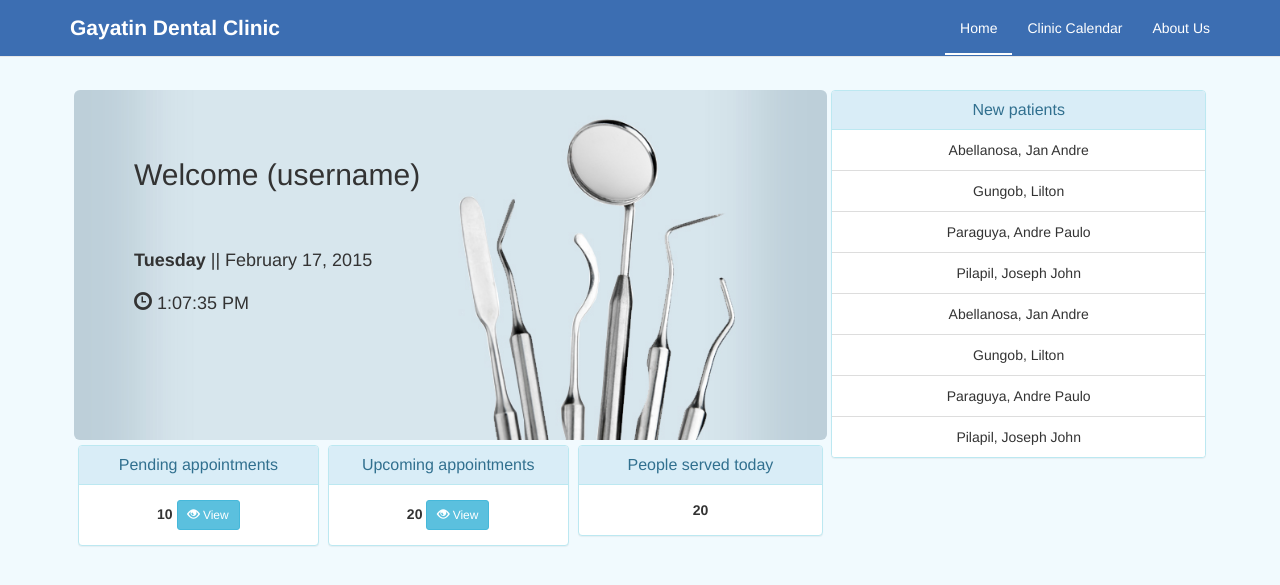
After one commit to pagongparaguya/capstone, a CodeIgniter app: page /capstone/index.php/cadmin/view_dashboard in a window 1280 px wide. The commit adds this page. Shown: the top 585 px of the page. Run offline with CodeIgniter, Linux system fonts and the light colour scheme; some libraries are stand-ins or nearby versions.

Commit message:
UPDATED VIEWS: header, dashboard || UPDATED CONTROLLER: cadmin || UPDATED CSS: customized || Removed services.php and added dashboard.php

```diff
--- a/application/controllers/cadmin.php
+++ b/application/controllers/cadmin.php
@@ -473,6 +473,8 @@ class Cadmin extends CI_Controller{
 		}
    	}
 
-
+   	public function view_dashboard(){
+   		$this->load->view('dashboard');
+   	}
 }
 ?>
--- /dev/null
+++ b/application/views/dashboard.php
@@ -0,0 +1,90 @@
+<?php $this->load->view('header', array('num' => 0, 'title' => 'Dashboard')); ?>
+<div class="col-xs-12" style="margin-top:20px">
+  <div class="col-xs-8">
+    <div class="jumbotron dboard-jumbotron" style="margin-bottom:5px; height: 350px">
+      <h2>Welcome (username)</h2>
+      <div id="clockbox"></div>
+    </div>
+    <div class="col-xs-12" style="display:inline-flex">
+      <div class="col-xs-4">
+        <div class="panel panel-info text-center" style="margin-right:5px">
+          <div class="panel-heading">
+            <h3 class="panel-title">Pending appointments</h3>
+          </div>
+          <div class="panel-body">
+            <strong>10</strong>
+            <a class="btn btn-info btn-sm" href="<?php echo base_url();?>appointment/view_appointment_queue" role="button">
+            <span class="glyphicon glyphicon-eye-open"></span> View
+            </a>
+          </div>
+        </div>
+      </div>
+      <div class="col-xs-4">
+        <div class="panel panel-info text-center" style="margin-right:5px">
+          <div class="panel-heading">
+            <h3 class="panel-title">Upcoming appointments</h3>
+          </div>
+          <div class="panel-body">
+            <strong>20</strong>
+            <a class="btn btn-info btn-sm" href="<?php echo base_url();?>appointment/view_upcoming_appointments" role="button">
+            <span class="glyphicon glyphicon-eye-open"></span> View
+            </a>
+          </div>
+      </div>
+      </div>
+      <div class="col-xs-4">
+        <div class="panel panel-info text-center">
+          <div class="panel-heading">
+            <h3 class="panel-title">People served today</h3>
+          </div>
+          <div class="panel-body">
+            <strong>20</strong>
+          </div>
+        </div>
+      </div>
+    </div>
+  </div>
+  <div class="col-xs-4">
+    <div class="panel panel-info text-center">
+        <div class="panel-heading">
+          <h3 class="panel-title">New patients</h3>
+        </div>
+        <div class="list-group list-grp-services">
+                <li class="list-group-item">Abellanosa, Jan Andre</li>
+                <li class="list-group-item">Gungob, Lilton</li>
+                <li class="list-group-item">Paraguya, Andre Paulo</li>
+                <li class="list-group-item">Pilapil, Joseph John</li>
+                <li class="list-group-item">Abellanosa, Jan Andre</li>
+                <li class="list-group-item">Gungob, Lilton</li>
+                <li class="list-group-item">Paraguya, Andre Paulo</li>
+                <li class="list-group-item">Pilapil, Joseph John</li>
+              </div>
+      </div>
+  </div>
+</div>
+<?php $this->load->view('footer');?>
+<script type="text/javascript">
+    tday=new Array("Sunday","Monday","Tuesday","Wednesday","Thursday","Friday","Saturday");
+    tmonth=new Array("January","February","March","April","May","June","July","August","September","October","November","December");
+
+      function GetClock(){
+        var d=new Date();
+        var nday=d.getDay(),nmonth=d.getMonth(),ndate=d.getDate(),nyear=d.getYear(),nhour=d.getHours(),nmin=d.getMinutes(),nsec=d.getSeconds(),ap;
+
+               if(nhour==0){ap=" AM";nhour=12;}
+          else if(nhour<12){ap=" AM";}
+          else if(nhour==12){ap=" PM";}
+          else if(nhour>12){ap=" PM";nhour-=12;}
+
+          if(nyear<1000) nyear+=1900;
+          if(nmin<=9) nmin="0"+nmin;
+          if(nsec<=9) nsec="0"+nsec;
+
+          document.getElementById('clockbox').innerHTML="<br/><br/><h4><strong>"+tday[nday]+"</strong> || "+tmonth[nmonth]+" "+ndate+", "+nyear+" <br/><br/><span class='glyphicon glyphicon-time'></span> "+nhour+":"+nmin+":"+nsec+ap+"</h4>";
+      }
+
+      window.onload=function(){
+        GetClock();
+        setInterval(GetClock,1000);
+      }
+</script>
--- a/application/views/header.php
+++ b/application/views/header.php
@@ -50,13 +50,20 @@
                       <!-- Collect the nav links, forms, and other content for toggling -->
                       <div class="collapse navbar-collapse" id="bs-example-navbar-collapse-1">
                         <ul class="nav navbar-nav navbar-right">
-                                <li class="<?php if($num == 0): ?>active<?php endif;?>">
-                                    <a href="<?php echo base_url();?>">Home</a>
-                                </li>
+                                <?php if(!$this->session->userdata('username')){?>
+                                  <li class="<?php if($num == 0): ?>active<?php endif;?>">
+                                      <a href="<?php echo base_url();?>">Home</a>
+                                  </li>
+                                <?php }?>
 
+                                <?php if($this->session->userdata('username')){?>
+                                  <li class="<?php if($num == 0): ?>active<?php endif;?>">
+                                      <a href="<?php echo base_url();?>cadmin/view_dashboard">Home</a>
+                                  </li>
+                                <?php }?>
 
                                 <li class="<?php if($num == 1): ?>active<?php endif;?>">
-                                    <a href="<?php echo base_url();?>calendar/display">Clinic Schedule</a>
+                                    <a href="<?php echo base_url();?>calendar/display">Clinic Calendar</a>
                                 </li>
                                 <?php if($this->session->userdata('username')){?>
                                 <li class="dropdown <?php if($num == 7): ?>active<?php endif;?>">
@@ -73,16 +80,12 @@
 
                                 <?php if($this->session->userdata('handler')){?>
                                           <li class="<?php if($num == 5): ?>active<?php endif;?>"><a href="<?php echo base_url();?>cadmin/view_staffs">Users</a></li>
-                                      <?php }?>
+                                <?php }?>
 
                                 <li id="logout" class="buzz-out"><a href="<?php echo base_url();?>cadmin/logout">Logout</a></li>
 
                                 <?php }?>
                                 <?php if(!$this->session->userdata('username')){?>
-                                  <li class="<?php if($num == 6): ?>active<?php endif;?>">
-                                    <a href="<?php echo base_url();?>pages/services">Services</a>
-                                  </li>
-
                                   <li class="<?php if($num == 4): ?>active<?php endif;?>">
                                     <a href="<?php echo base_url();?>pages/about_us">About Us</a>
                                   </li>
--- a/assets/css/customized.css
+++ b/assets/css/customized.css
@@ -59,10 +59,14 @@ body {
 				padding: 15px 15px;
 		}
 
+	.navbar-default .navbar-nav > .active > a {
+		border-bottom: 2px solid #ffffff !important;
+	}
+
 	.navbar-default .navbar-nav>li>a:hover, .navbar-default .navbar-nav>li>a:focus {
-		color: 	#ffffff;
+		color: #ffffff;
 		background-color: rgba(60, 110, 178, 1);
-		border-bottom: 2px solid #ffffff;
+		border-bottom: 2px solid #ffffff !important;
 	}
 
 	.navbar-default .navbar-nav>.active>a, .navbar-default .navbar-nav>.active>a:hover, .navbar-default .navbar-nav>.active>a:focus {
@@ -318,3 +322,10 @@ label.error {
 .list-grp-services {
 	margin-bottom: 0;
 }
+
+.dboard-jumbotron {
+	background-image: url("../img/dboard/tools.jpg");
+	background-size: cover;
+	background-position: center;
+	background-repeat: no-repeat;
+}
```
Also changed, not shown: application/views/services.php (deleted, +0 -208 lines), assets/img/dboard/tools.jpg (added).
